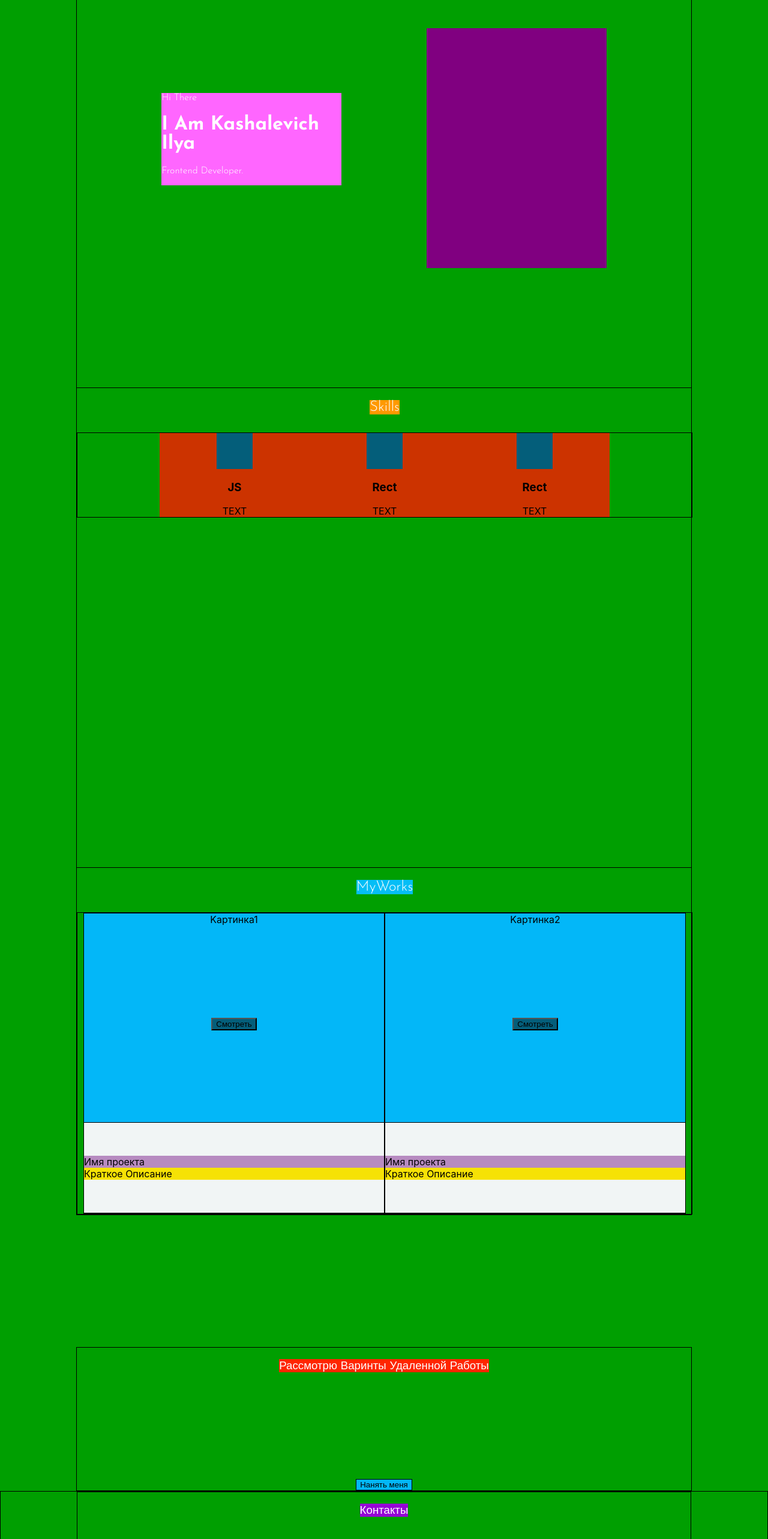
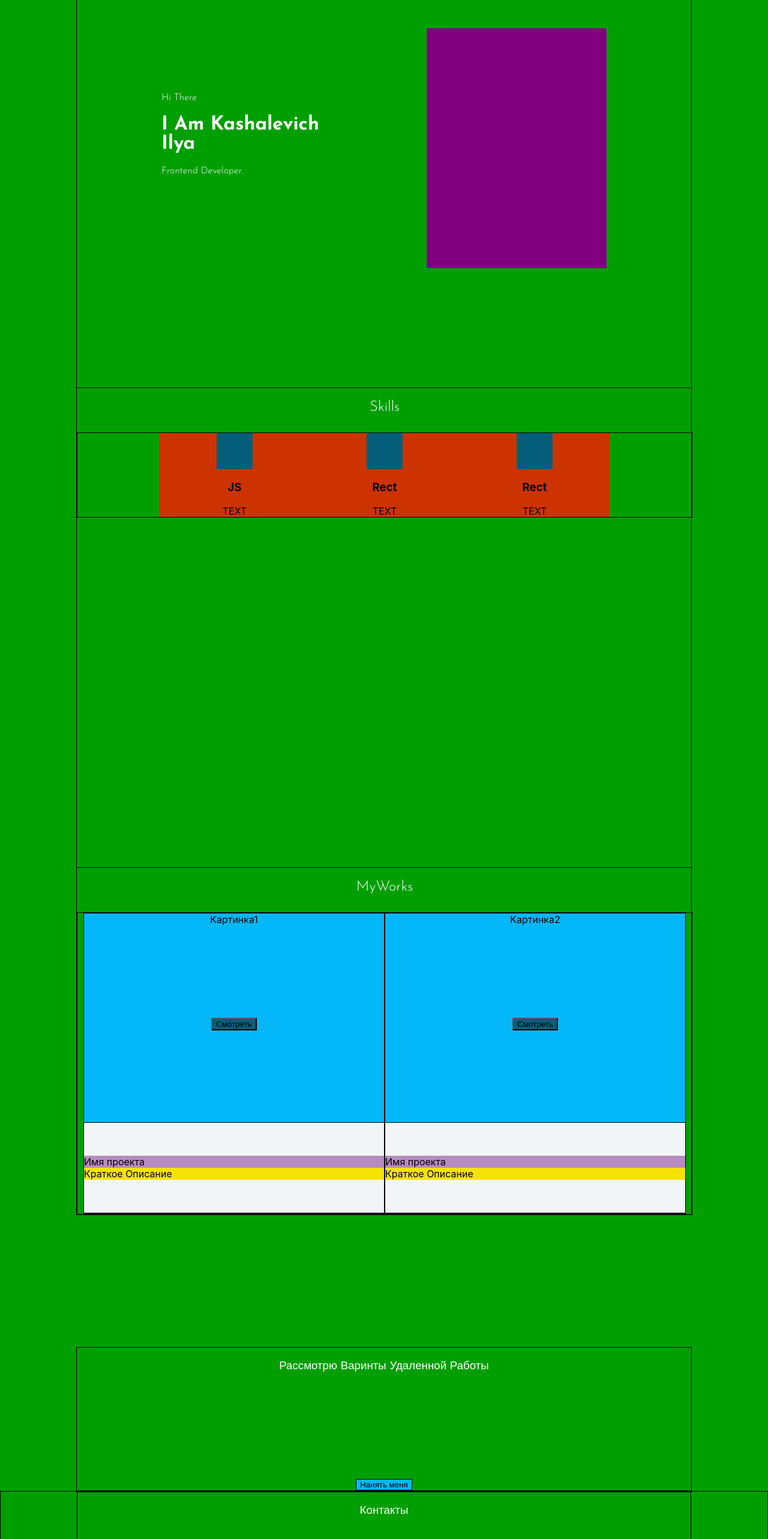
Before and after one commit to iliik/cv, a React (Create React App) app: page / in a window 1280 px wide. Shown: the part 234-2800 px from the top of the page at 60% size. Built offline with nearby package versions, Linux system fonts and the light colour scheme.

Commit message:
color-css-main

```diff
--- a/src/contacts/Contacts.module.css
+++ b/src/contacts/Contacts.module.css
@@ -22,7 +22,7 @@
 }
 
 .contact {
-    background-color: #9503d5;
+
     flex-wrap: wrap;
     font-family: 'Josefin Sans', sans-serif;
     margin-bottom: 30px;
--- a/src/footer/Footer.module.css
+++ b/src/footer/Footer.module.css
@@ -27,7 +27,7 @@
 }
 
 .name{
-    background-color: #b303f8;
+
     font-family: 'Josefin Sans', sans-serif;
     margin-bottom: 30px;
     font-weight: 300;
@@ -36,7 +36,7 @@
 }
 
 .date{
-   background-color: #b303f8;
+
     font-family: 'Josefin Sans', sans-serif;
     margin-bottom: 30px;
     font-weight: 300;
--- a/src/main/Main.module.css
+++ b/src/main/Main.module.css
@@ -6,7 +6,7 @@
 
 .text {
     width: 300px;
-    background-color: #ff66ff;
+
     font-family: 'Josefin Sans', sans-serif;
     margin-bottom: 30px;
     font-weight: 300;
--- a/src/my-works/MyWorks.module.css
+++ b/src/my-works/MyWorks.module.css
@@ -10,7 +10,6 @@
 }
 
 .titleWorks {
-    background-color: #05bef6;
     font-family: 'Josefin Sans', sans-serif;
     margin-bottom: 30px;
     font-weight: 300;
--- a/src/options/Options.module.css
+++ b/src/options/Options.module.css
@@ -15,7 +15,7 @@
 }
 
 .title {
-    background-color: #ff2600;
+
     font-family: 'Josefin Sans', sans-serif;
     margin-bottom: 30px;
     font-weight: 300;
--- a/src/skills/Skills.module.css
+++ b/src/skills/Skills.module.css
@@ -18,7 +18,7 @@
 }
 
 .title {
-    background-color: #ff9900;
+
     font-family: 'Josefin Sans', sans-serif;
     margin-bottom: 30px;
     font-weight: 300;
```
